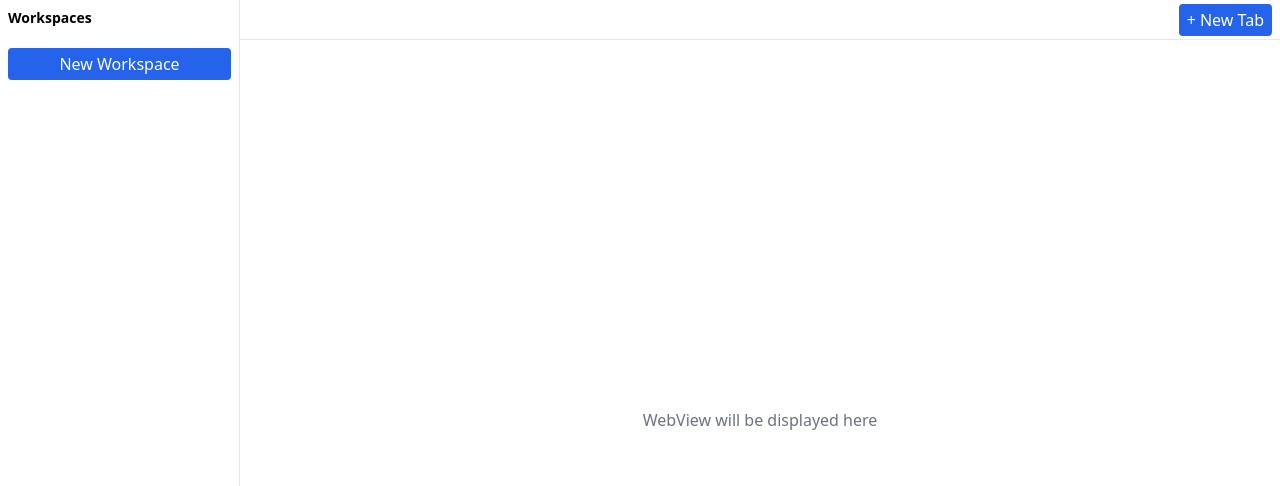
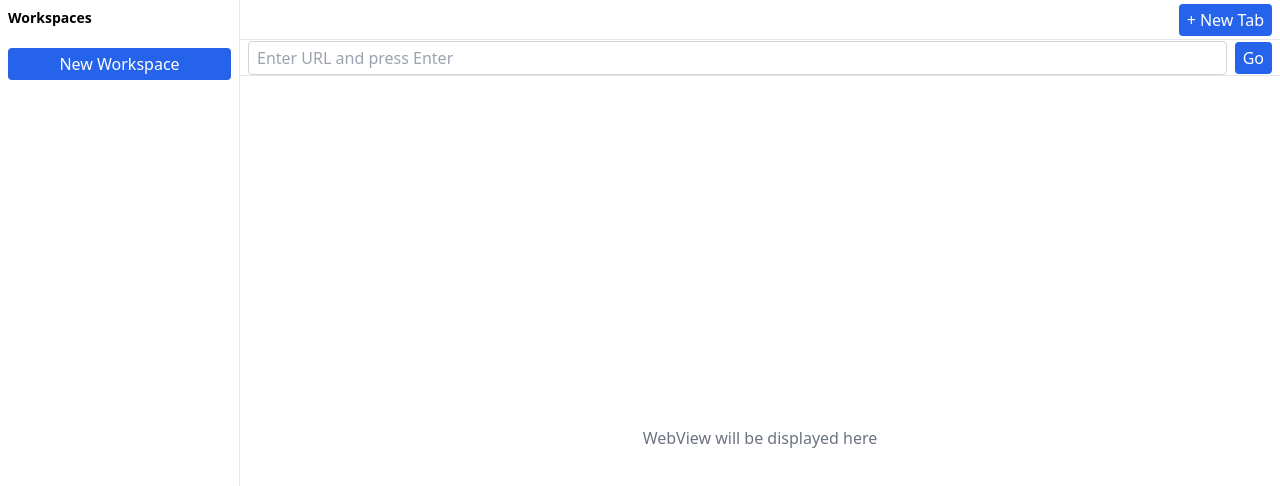
Before and after one commit to wwwqqqzzz/digital-workspace-os, a React app: page / in a window 1280 px wide. Shown: the top 486 px of the page. Built offline with nearby package versions, Linux system fonts and the light colour scheme; the HTML template or start-up script is replaced by a standard one.

Commit message:
feat(ui): add AddressBar and wire navigation; fix preload path to dist

```diff
--- /dev/null
+++ b/src/renderer/components/AddressBar.tsx
@@ -0,0 +1,32 @@
+import React, { useEffect, useState } from 'react'
+import { useAppStore } from '../store/useAppStore'
+
+export function AddressBar() {
+  const { activeTabId, tabs } = useAppStore()
+  const active = tabs.find(t => t.id === activeTabId)
+  const [url, setUrl] = useState<string>('')
+
+  useEffect(() => {
+    if (active && active.title) {
+      setUrl(active.title)
+    }
+  }, [activeTabId])
+
+  const onSubmit = (e: React.FormEvent) => {
+    e.preventDefault()
+    if (!activeTabId || !url) return
+    window.electronAPI.tab.navigate(activeTabId, url)
+  }
+
+  return (
+    <form className="h-9 flex items-center px-2 border-b border-gray-200" onSubmit={onSubmit}>
+      <input
+        className="flex-1 border border-gray-300 rounded px-2 py-1"
+        placeholder="Enter URL and press Enter"
+        value={url}
+        onChange={(e) => setUrl(e.target.value)}
+      />
+      <button type="submit" className="ml-2 px-2 py-1 bg-blue-600 text-white rounded">Go</button>
+    </form>
+  )
+}
--- a/src/renderer/components/MainContent.tsx
+++ b/src/renderer/components/MainContent.tsx
@@ -1,11 +1,13 @@
 import React from 'react'
 import { TabBar } from './TabBar'
+import { AddressBar } from './AddressBar'
 import { WebViewContainer } from './WebViewContainer'
 
 export function MainContent() {
   return (
     <div className="flex-1 flex flex-col">
       <TabBar />
+      <AddressBar />
       <WebViewContainer />
     </div>
   )
```
